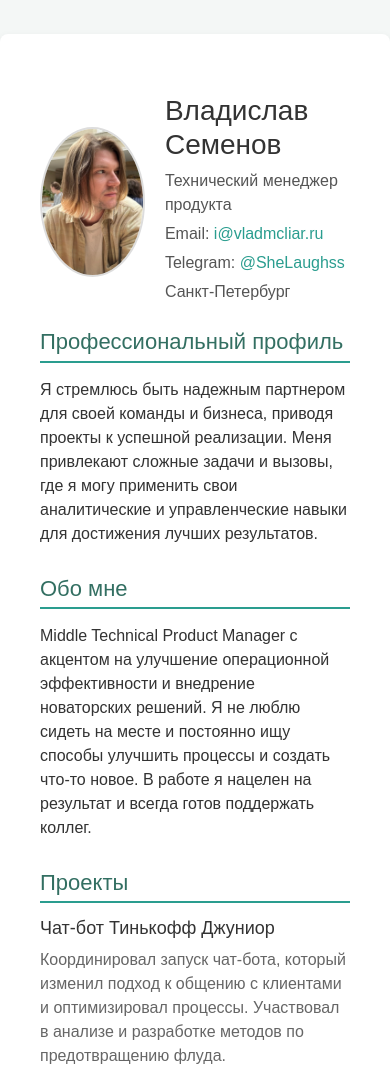
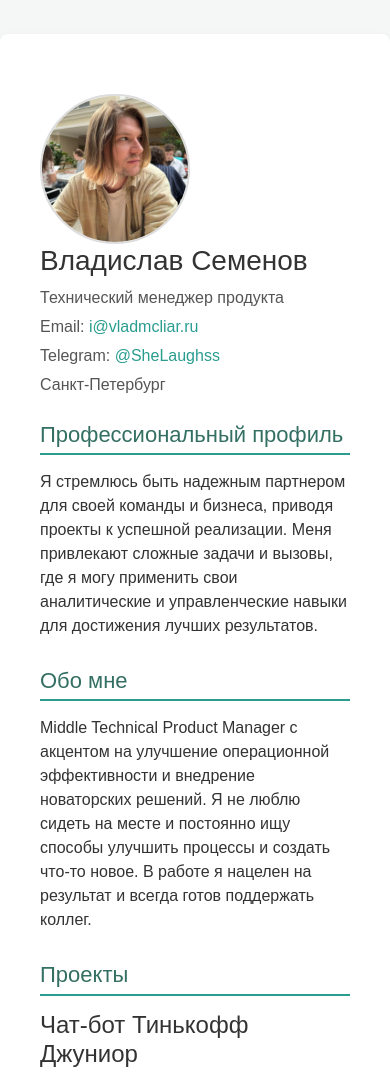
Before and after one commit to vladmcliar/iojdf, a website: page public/index.html in a window 390 px wide. Shown: the part 80-1153 px from the top of the page. Drawn offline with nearby package versions, Linux system fonts and the light colour scheme.

Commit message:
optimized_mobile

```diff
--- a/public/index.html
+++ b/public/index.html
@@ -28,14 +28,16 @@
             display: flex;
             align-items: center;
             padding: 20px 0;
+            flex-wrap: wrap;
         }
         .profile-image {
             width: 150px;
             height: 150px;
             border-radius: 50%;
             overflow: hidden;
-            border: 2px solid #ddd; /* Измените здесь первое значение для увеличения толщины рамки */
+            border: 2px solid #ddd;
             margin-right: 20px;
+            flex-shrink: 0;
         }
         .profile-image img {
             width: 100%;
@@ -74,16 +76,6 @@
         }
         .section ul li {
             margin-bottom: 8px;
-        }
-        .project {
-            margin-bottom: 15px;
-        }
-        .project h4 {
-            font-size: 18px;
-        }
-        .project p {
-            margin: 5px 0;
-            color: #666;
         }
         /* Переключатель языка */
         .language-switcher {
```
